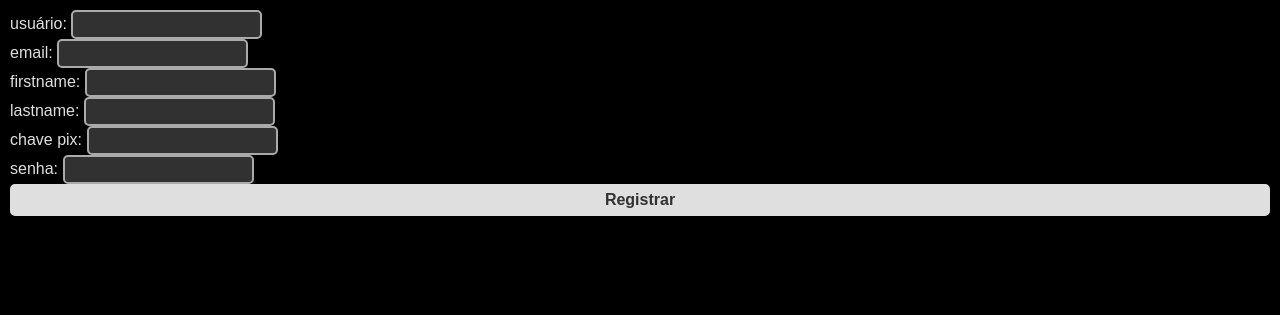
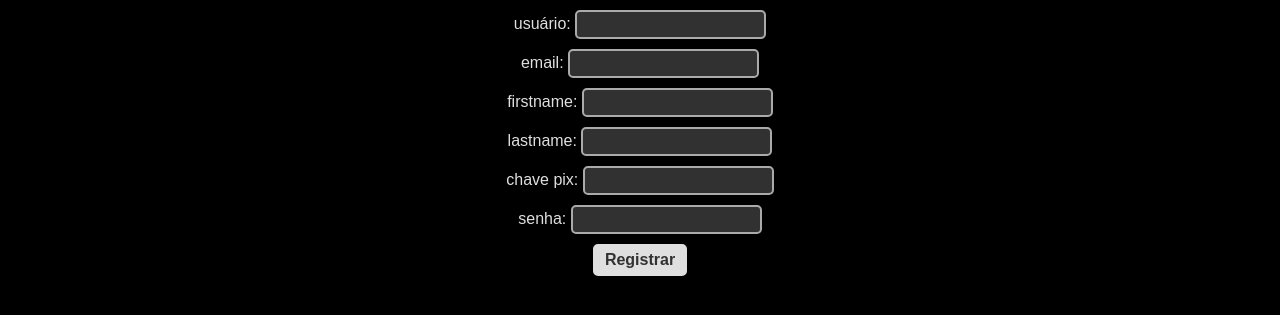
Before and after one commit to bhashimoto/raticate, a Django app: page /ratata/signup/ in a window 1280 px wide. Shown: the part 55-370 px from the top of the page. Run offline with Django 5.2, Linux system fonts and the light colour scheme; parts of the project's set-up code (start-up, migrations or seed data) failed here and were passed over.

Commit message:
Improve CSS styling for better user interface

```diff
--- a/mysite/ratata/templates/ratata/login.html
+++ b/mysite/ratata/templates/ratata/login.html
@@ -2,7 +2,7 @@
 {% block title %}Entrar{% endblock %}
 
 {% block content %}
-<form action="" method="post">
+<form action="" method="post" id="signup-login">
 	{% csrf_token %}
 	{{ form }}
 	<input class="btn btn-primary" type="submit" name="login" value="Log In">
--- a/mysite/ratata/templates/ratata/signup.html
+++ b/mysite/ratata/templates/ratata/signup.html
@@ -3,7 +3,7 @@
 {% block title %}Registrar{% endblock %}
 
 {% block content %}
-<form action="" method="post">
+<form action="" method="post" id="signup-login">
 	{% csrf_token %}
 	{{ signup_form }}
 	<button class="btn btn-primary" type="submit">Registrar</button>
--- a/mysite/static/css/style.css
+++ b/mysite/static/css/style.css
@@ -62,6 +62,8 @@ header {
 form {
 	display: flex;
 	flex-direction: column;
+	align-items: flex-start;
+	gap: 10px;
 }
 
 input, select {
@@ -116,7 +118,7 @@ button {
 #signup-login {
 	text-align: center;
 	display: flex;
-	justify-content: center;
+	align-items: center;
 	gap: 10px;
 }
 
```
